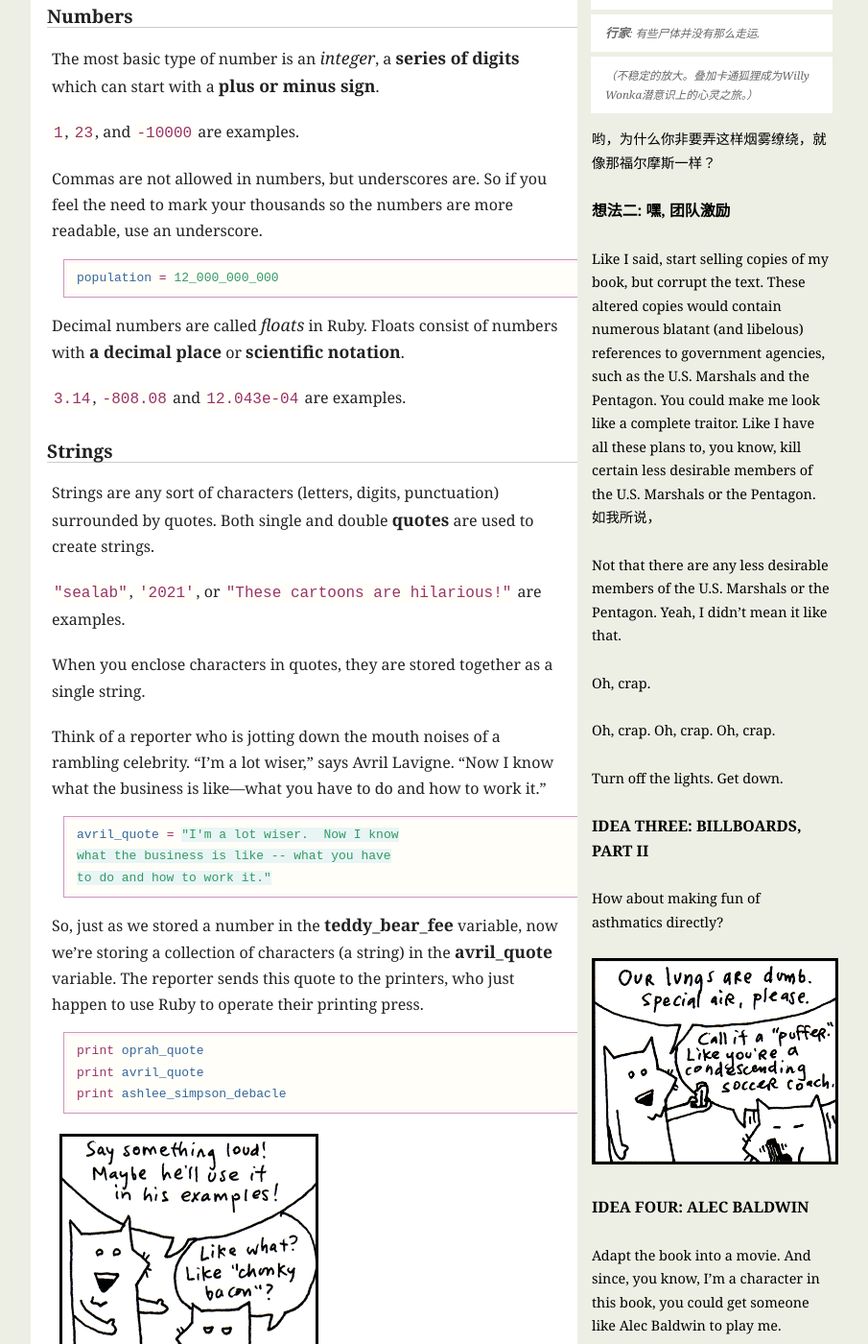
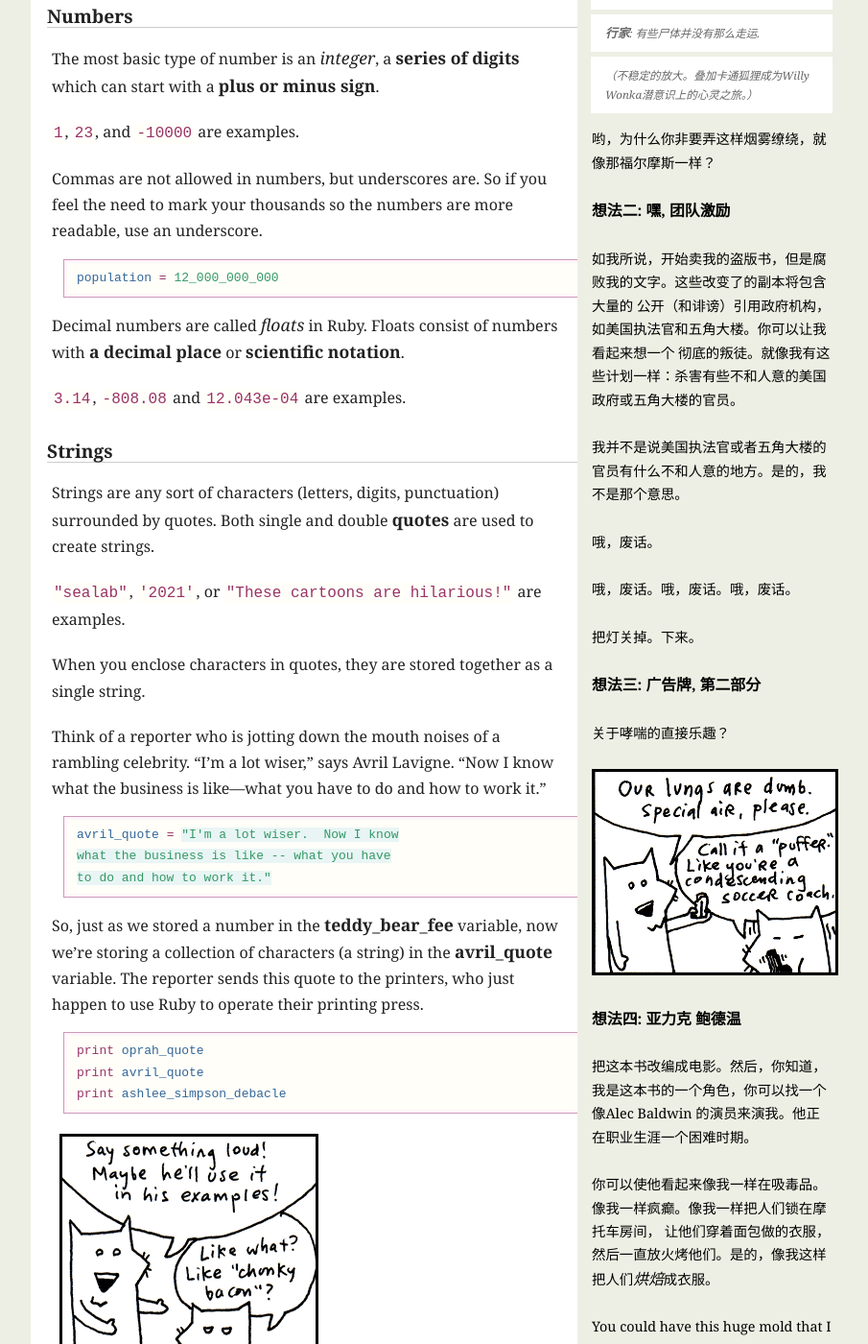
Before and after one commit to codecly259/poignant-guide-cn, a Jekyll site: the page built from _posts/1900-01-03-quick-ride.md, in a window 1280 px wide and 1400 px high, scrolled down 4030 px. Shown: the whole window at 96% size, without its empty margins (183-1088 px from the left). Built offline with Jekyll 4.4.1, drawn with Linux system fonts in a browser that asks for light colours; Markdown is read by kramdown in place of the engine named in the settings; some of the changed text lies outside the part shown.

Commit message:
更新第三部分侧边栏翻译

```diff
--- a/_posts/1900-01-03-quick-ride.md
+++ b/_posts/1900-01-03-quick-ride.md
@@ -127,39 +127,31 @@ Pokemon!")
 
 **<span class="caps">想法二</span>: 嘿, <span class="caps">团队激励</span>**
 
-Like I said, start selling copies of my book, but corrupt the text. These
-altered copies would contain numerous blatant (and libelous) references to
-government agencies, such as the U.S. Marshals and the Pentagon. You could make
-me look like a complete traitor. Like I have all these plans to, you know, kill
-certain less desirable members of the U.S. Marshals or the Pentagon.
-如我所说，
+如我所说，开始卖我的盗版书，但是腐败我的文字。这些改变了的副本将包含大量的
+公开（和诽谤）引用政府机构，如美国执法官和五角大楼。你可以让我看起来想一个
+彻底的叛徒。就像我有这些计划一样：杀害有些不和人意的美国政府或五角大楼的官员。
 
-Not that there are any less desirable members of the U.S. Marshals or the
-Pentagon. Yeah, I didn’t mean it like that.
+我并不是说美国执法官或者五角大楼的官员有什么不和人意的地方。是的，我不是那个意思。
 
-Oh, crap.
+哦，废话。
 
-Oh, crap. Oh, crap. Oh, crap.
+哦，废话。哦，废话。哦，废话。
 
-Turn off the lights. Get down.
+把灯关掉。下来。
 
-**<span class="caps">IDEA THREE</span>: BILLBOARDS, <span class="caps">PART
-II</span>**
+**<span class="caps">想法三</span>: 广告牌, <span class="caps">第二部分</span>**
 
-How about making fun of asthmatics directly?
+关于哮喘的直接乐趣？
 
 ![Call it a puffer! ROFL!](../images/the.foxes-0b.png "Call it a puffer! ROFL!")
 
-**<span class="caps">IDEA FOUR</span>: ALEC <span class="caps">BALDWIN</span>**
+**<span class="caps">想法四</span>: 亚力克 <span class="caps">鲍德温</span>**
 
-Adapt the book into a movie. And since, you know, I’m a character in this book,
-you could get someone like Alec Baldwin to play me. Someone who’s at a real
-low point in his career.
+把这本书改编成电影。然后，你知道，我是这本书的一个角色，你可以找一个像Alec Baldwin
+的演员来演我。他正在职业生涯一个困难时期。
 
-You could make it seem like I did tons of drugs. Like I was insane to work with.
-Like I kept firing people and locking them in the scooter room and making them
-wear outfits made of bread. Yeah, like I could actually be _baking_ people into
-the outfits.
+你可以使他看起来像我一样在吸毒品。像我一样疯癫。像我一样把人们锁在摩托车房间，
+让他们穿着面包做的衣服，然后一直放火烤他们。是的，像我这样把人们*烘焙*成衣服。
 
 You could have this huge mold that I strap people into. Then, I pour all the
 dough on them and actually bake them until the bread has risen and they’ve
```
